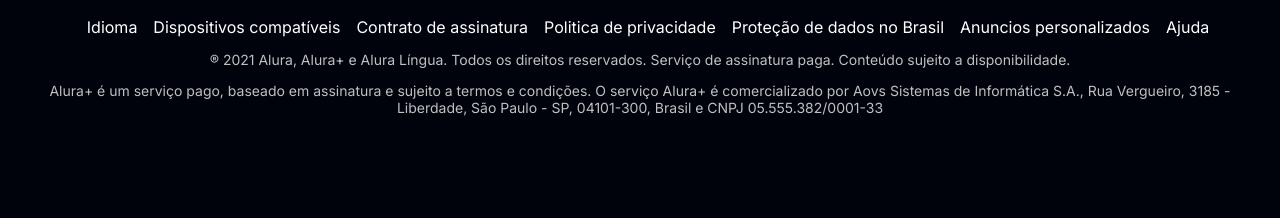
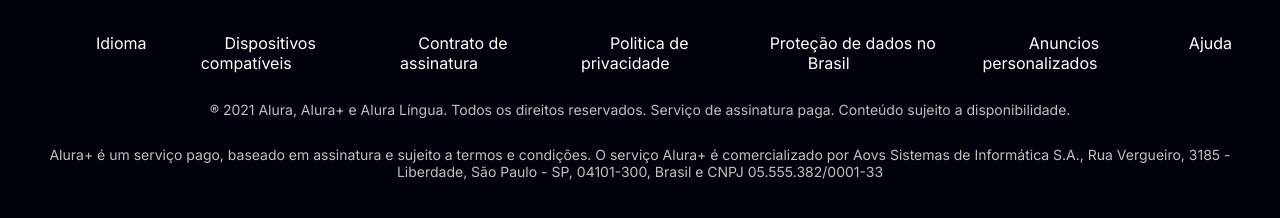
Before and after one commit to Thanaha/aluraplus, a plain HTML site: page index.html in a window 1280 px wide. Shown: the part 3693-3911 px from the top of the page. Before the commit the page ends 3889 px from the top, so only its background shows below. Drawn offline with Linux system fonts and the light colour scheme.

Commit message:
Add files via upload

```diff
--- a/styles.css
+++ b/styles.css
@@ -114,7 +114,23 @@
 
 .lista__item {
     font-size: 32px;
+}
+
+.rodape__texto {
+    margin: 2em 0;
+    color: var(--cinza-secundario);
+    font-size: 14px;
+}
+
+.lista__link a{
+    text-decoration: none;
     color: var(--branco-principal);
+    margin-left: 3em;
+}
+.rodape__lista {
+    display: flex;
+    justify-content: center;
+    list-style-type: none;
 }
 
 .rodape {
@@ -122,23 +138,8 @@
     margin: 5em 3em;
 }
 
-.rodape__lista {
-    display: flex;
-    justify-content: center;
-    list-style-type: none;
-    margin-top: 1em;
-}
-
-.lista__link a{
-    text-decoration: none;
-    color: var(--branco-principal);
-    margin-left: 1em;
-}
-
-.rodape__texto {
-    margin: 1em 0;
-    color: var(--cinza-secundario);
-    font-size: 14px;
+.rodape__logo {
+    margin-bottom: 2em;
 }
 
 .lista__link a:hover {
```
